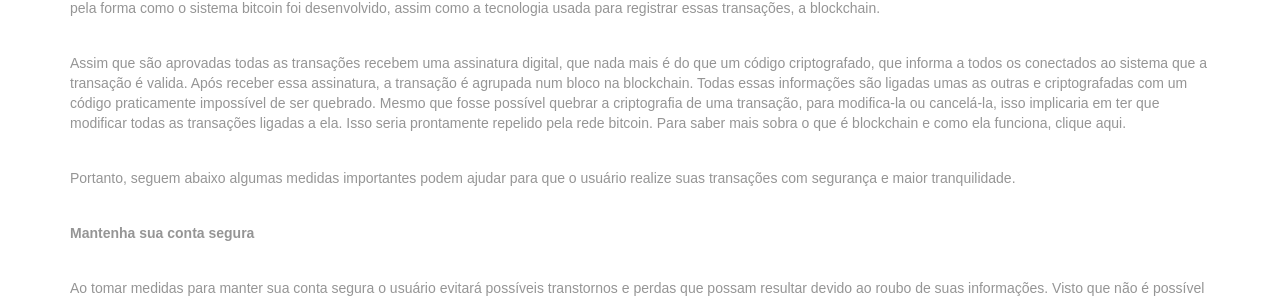
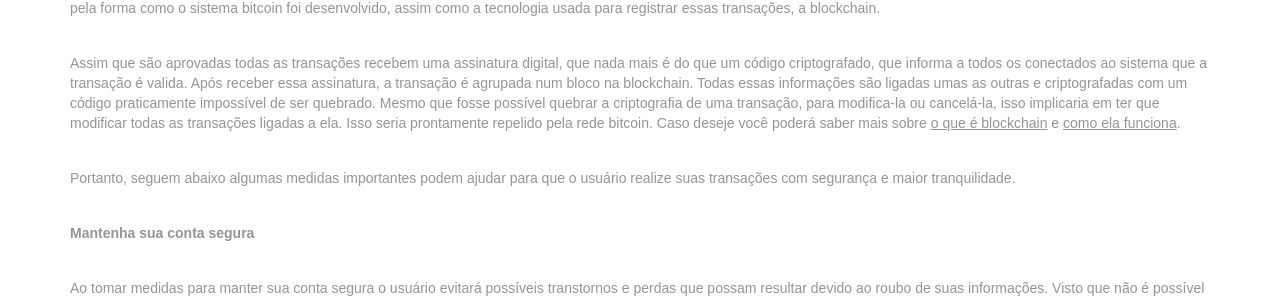
Before and after one commit to digitalbre/brecoins.github.io, a Jekyll site: the page built from faq/como-faco-para-cancelar-uma-transacao.md, in a window 1280 px wide and 900 px high, scrolled down 566 px. Shown: the part 205-505 px from the top of the window. Built offline with Jekyll 4.4.1, drawn with Linux system fonts in a browser that asks for light colours; nearby versions of some CDN libraries; some web fonts are replaced; a script that is not in the unit is left out.

Commit message:
Update como-faco-para-cancelar-uma-transacao.md

```diff
--- a/faq/como-faco-para-cancelar-uma-transacao.md
+++ b/faq/como-faco-para-cancelar-uma-transacao.md
@@ -6,7 +6,7 @@ layout: faqpage
 ---
 Infelizmente não é possível cancelar uma transação que já tenha sido efetivada. Uma característica importante envolvendo transações em bitcoin é a sua irreversibilidade. Isso se dá pela forma como o sistema bitcoin foi desenvolvido, assim como a tecnologia usada para registrar essas transações, a blockchain.
 
-Assim que são aprovadas todas as transações recebem uma assinatura digital, que nada mais é do que um código criptografado, que informa a todos os conectados ao sistema que a transação é valida. Após receber essa assinatura, a transação é agrupada num bloco na blockchain. Todas essas informações são ligadas umas as outras e criptografadas com um código praticamente impossível de ser quebrado. Mesmo que fosse possível quebrar a criptografia de uma transação, para modifica-la ou cancelá-la, isso implicaria em ter que modificar todas as transações ligadas a ela. Isso seria prontamente repelido pela rede bitcoin. Para saber mais sobra o que é blockchain e como ela funciona, clique aqui.
+Assim que são aprovadas todas as transações recebem uma assinatura digital, que nada mais é do que um código criptografado, que informa a todos os conectados ao sistema que a transação é valida. Após receber essa assinatura, a transação é agrupada num bloco na blockchain. Todas essas informações são ligadas umas as outras e criptografadas com um código praticamente impossível de ser quebrado. Mesmo que fosse possível quebrar a criptografia de uma transação, para modifica-la ou cancelá-la, isso implicaria em ter que modificar todas as transações ligadas a ela. Isso seria prontamente repelido pela rede bitcoin. Caso deseje você poderá saber mais sobre [o que é blockchain](o-que-e-blockchain.html) e [como ela funciona](como-funciona-o-blockchain.html).
 
 Portanto, seguem abaixo algumas medidas importantes podem ajudar para que o usuário realize suas transações com segurança e maior tranquilidade.
 
```
